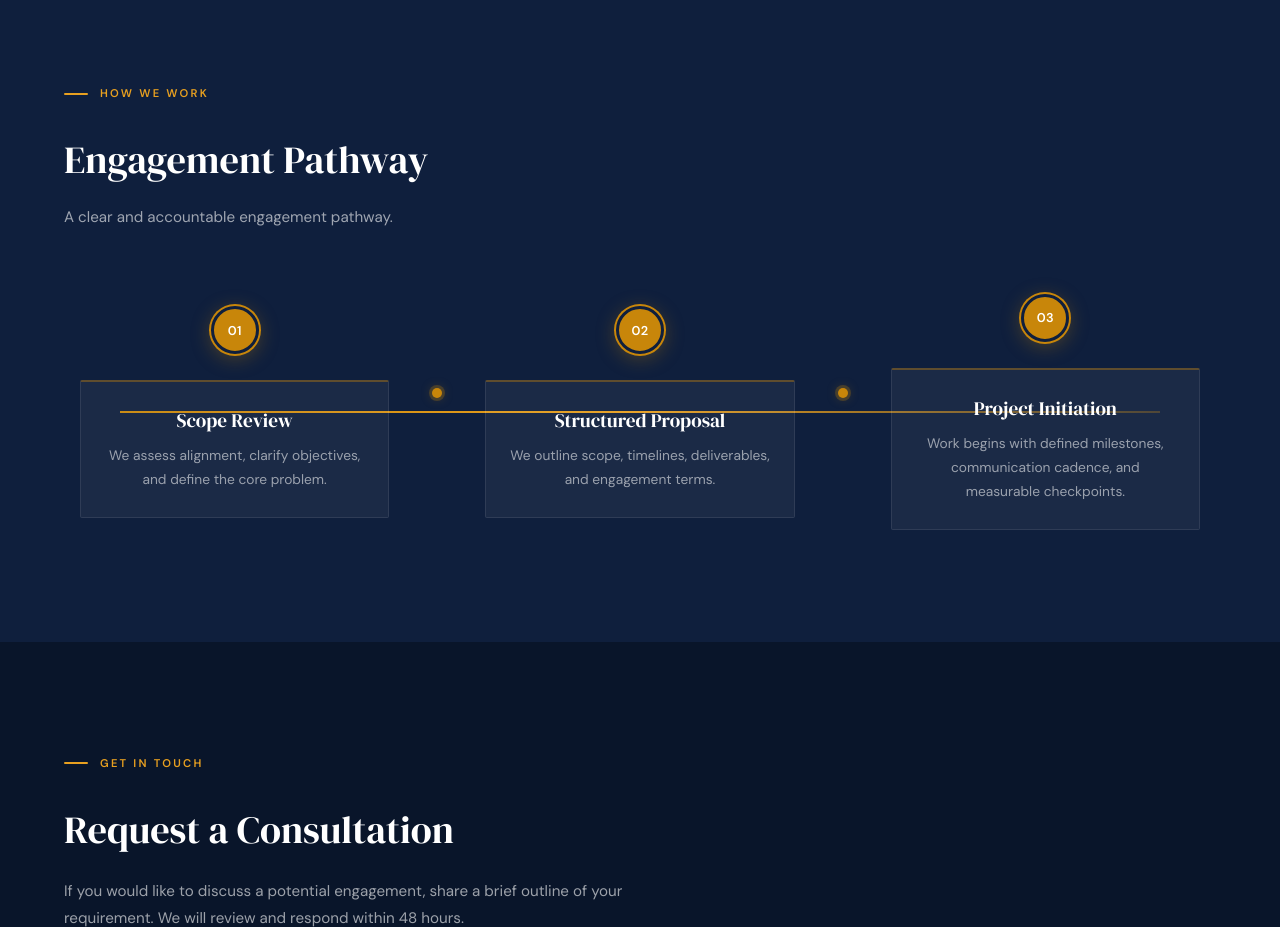
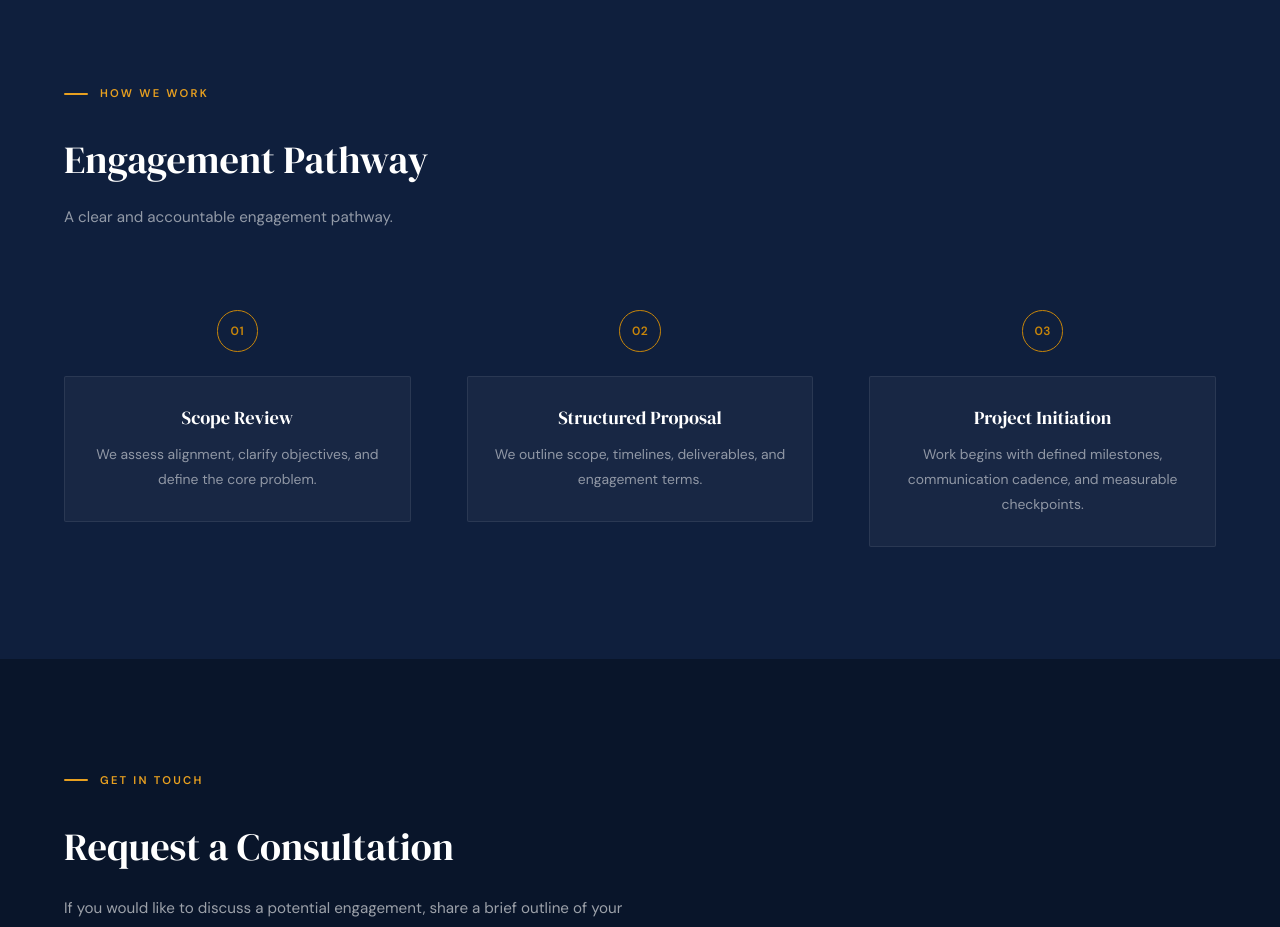
Before and after one commit to prairiepulse85-cmd/prairiepulse-website, a plain HTML site: page index.html in a window 1280 px wide. Shown: the part 3480-4407 px from the top of the page. Drawn offline with Linux system fonts and the light colour scheme.

Commit message:
Add files via upload

```diff
--- a/index.html
+++ b/index.html
@@ -562,7 +562,7 @@
   #pathway .section-label::before { background: var(--amber-bright); }
 
   .pathway-intro {
-    margin-bottom: 4rem;
+    margin-bottom: 5rem;
   }
 
   .pathway-intro h2 {
@@ -575,151 +575,77 @@
 
   .pathway-intro p {
     font-size: 0.95rem;
-    color: rgba(255,255,255,0.6);
-  }
-
-  /* ── Horizontal flow track ── */
+    color: rgba(255,255,255,0.55);
+  }
+
+  /* Clean three-column flow — no lines, no connectors */
   .pathway-flow {
-    display: flex;
-    align-items: center;
-    gap: 0;
-    position: relative;
-    overflow: visible;
-  }
-
-  /* Continuous amber line running behind all steps */
-  .pathway-flow::before {
-    content: '';
-    position: absolute;
-    top: 50%;
-    left: 3.5rem;
-    right: 3.5rem;
-    height: 2px;
-    background: linear-gradient(90deg,
-      var(--amber) 0%,
-      var(--amber-bright) 50%,
-      rgba(200,134,10,0.3) 100%);
-    transform: translateY(-50%);
-    z-index: 0;
-  }
-
-  /* Step card */
+    display: grid;
+    grid-template-columns: 1fr 1fr 1fr;
+    gap: 3.5rem;
+    align-items: start;
+  }
+
+  /* Each step: number → title → description stacked */
   .pathway-step {
-    flex: 1;
-    position: relative;
-    z-index: 1;
     display: flex;
     flex-direction: column;
     align-items: center;
     text-align: center;
-    padding: 0 1rem;
-  }
-
-  /* Numbered circle badge */
+  }
+
+  /* Flat numbered circle — no glow, no shadow */
   .pathway-step-badge {
-    width: 3rem;
-    height: 3rem;
+    width: 2.6rem;
+    height: 2.6rem;
     border-radius: 50%;
-    background: var(--amber);
-    border: 3px solid var(--navy);
-    box-shadow: 0 0 0 2px var(--amber), 0 4px 20px rgba(200,134,10,0.35);
+    background: transparent;
+    border: 1px solid var(--amber);
     display: flex;
     align-items: center;
     justify-content: center;
     font-family: var(--sans);
-    font-size: 0.8rem;
-    font-weight: 700;
-    color: var(--white);
-    letter-spacing: 0.02em;
-    margin-bottom: 1.6rem;
-    position: relative;
-    z-index: 2;
-    transition: transform 0.2s, box-shadow 0.2s;
-  }
-
-  .pathway-step:hover .pathway-step-badge {
-    transform: scale(1.12);
-    box-shadow: 0 0 0 2px var(--amber-bright), 0 6px 24px rgba(200,134,10,0.5);
-  }
-
-  /* Card body below the badge */
+    font-size: 0.75rem;
+    font-weight: 600;
+    color: var(--amber);
+    letter-spacing: 0.04em;
+    margin-bottom: 1.5rem;
+    flex-shrink: 0;
+  }
+
+  /* Card: minimal background, light 1px border */
   .pathway-step-card {
-    background: rgba(255,255,255,0.05);
-    border: 1px solid rgba(255,255,255,0.09);
-    border-top: 2px solid rgba(200,134,10,0.4);
+    background: rgba(255,255,255,0.04);
+    border: 1px solid rgba(255,255,255,0.08);
     border-radius: 2px;
-    padding: 1.6rem 1.4rem;
+    padding: 1.8rem 1.6rem;
     width: 100%;
-    transition: background 0.25s, border-top-color 0.25s, transform 0.2s;
-  }
-
-  .pathway-step:hover .pathway-step-card {
-    background: rgba(255,255,255,0.09);
-    border-top-color: var(--amber-bright);
-    transform: translateY(-3px);
   }
 
   .pathway-step-title {
     font-family: var(--serif);
-    font-size: 1.2rem;
+    font-size: 1.15rem;
     font-weight: 400;
     color: var(--white);
-    margin-bottom: 0.65rem;
+    margin-bottom: 0.75rem;
     line-height: 1.3;
   }
 
   .pathway-step p {
-    font-size: 0.86rem;
-    color: rgba(255,255,255,0.56);
-    line-height: 1.75;
-  }
-
-  /* Arrow connector */
-  .pathway-connector {
-    flex-shrink: 0;
-    width: 4rem;
-    display: flex;
-    align-items: center;
-    justify-content: center;
-    position: relative;
-    z-index: 2;
-    padding-bottom: 2.4rem; /* aligns with card centre */
-  }
-
-  .pathway-connector-dot {
-    width: 10px;
-    height: 10px;
-    background: var(--amber);
-    border-radius: 50%;
-    box-shadow: 0 0 0 3px rgba(200,134,10,0.25), 0 0 12px rgba(200,134,10,0.4);
-    flex-shrink: 0;
-  }
-
-  /* Mobile: stack vertically */
+    font-size: 0.87rem;
+    color: rgba(255,255,255,0.52);
+    line-height: 1.8;
+  }
+
+  /* Mobile: clean vertical stack */
   @media (max-width: 768px) {
     .pathway-flow {
-      flex-direction: column;
-      align-items: stretch;
-      gap: 0;
+      grid-template-columns: 1fr;
+      gap: 2.5rem;
     }
-    .pathway-flow::before { display: none; }
     .pathway-step {
       align-items: flex-start;
       text-align: left;
-      flex-direction: row;
-      gap: 1.2rem;
-      padding: 0;
-    }
-    .pathway-step-badge {
-      margin-bottom: 0;
-      flex-shrink: 0;
-      margin-top: 0.2rem;
-    }
-    .pathway-step-card { padding: 1.2rem; }
-    .pathway-connector {
-      width: 100%;
-      height: 2rem;
-      transform: rotate(90deg);
     }
   }
 
@@ -1553,11 +1479,6 @@
       </div>
     </div>
 
-    <!-- Connector 1→2 -->
-    <div class="pathway-connector">
-      <div class="pathway-connector-dot"></div>
-    </div>
-
     <!-- Step 2 -->
     <div class="pathway-step">
       <div class="pathway-step-badge">02</div>
@@ -1565,11 +1486,6 @@
         <h3 class="pathway-step-title">Structured Proposal</h3>
         <p>We outline scope, timelines, deliverables, and engagement terms.</p>
       </div>
-    </div>
-
-    <!-- Connector 2→3 -->
-    <div class="pathway-connector">
-      <div class="pathway-connector-dot"></div>
     </div>
 
     <!-- Step 3 -->
```
